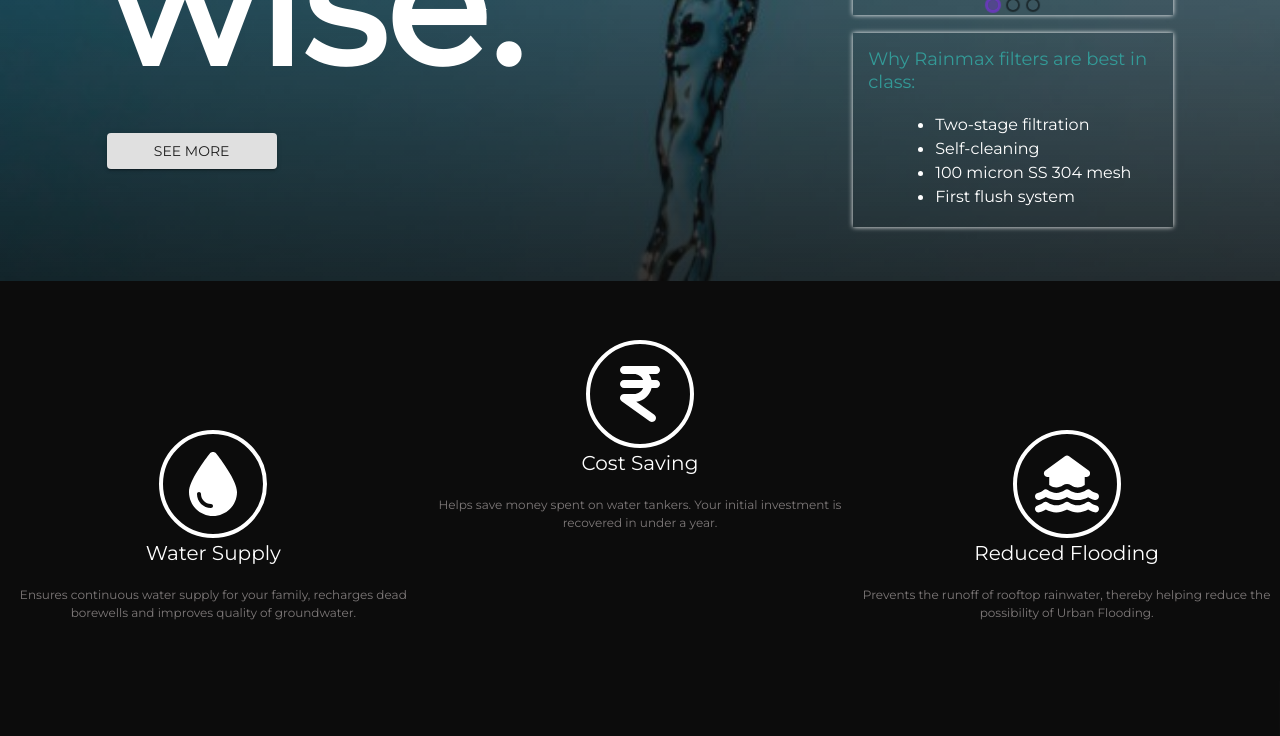
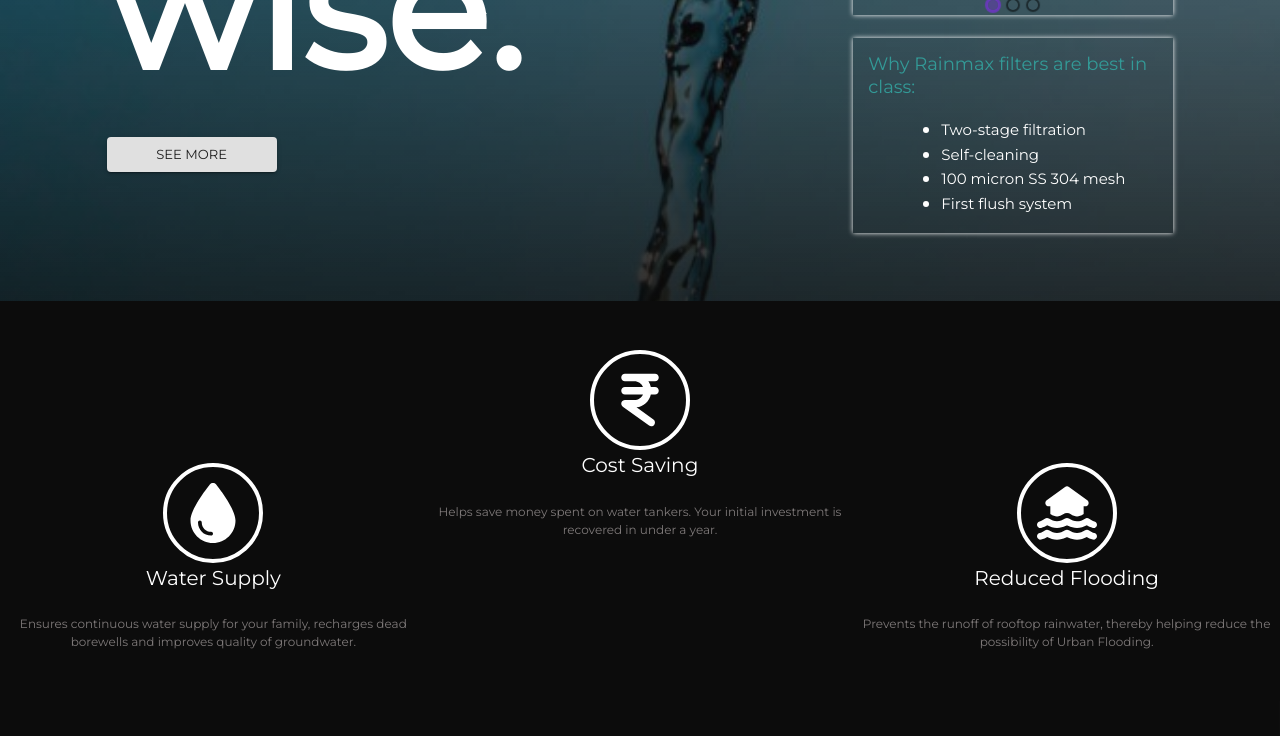
Before and after one commit to prashantbharati/rhall, a React (Create React App) app: page / in a window 1280 px wide. Shown: the part 720-1456 px from the top of the page. Built offline with nearby package versions, Linux system fonts and the light colour scheme.

Commit message:
animation added

```diff
--- a/public/index.html
+++ b/public/index.html
@@ -28,6 +28,7 @@
     <link rel="preconnect" href="https://fonts.googleapis.com">
 <link rel="preconnect" href="https://fonts.gstatic.com" crossorigin>
 <link href="https://fonts.googleapis.com/css2?family=Open+Sans:wght@500&family=Poppins:wght@100;400&display=swap" rel="stylesheet">
+<link rel="stylesheet" href="https://www.w3schools.com/w3css/4/w3.css">
     <title>React App</title>
 
   </head>
--- a/src/Home/home.js
+++ b/src/Home/home.js
@@ -200,6 +200,7 @@ const Home = () => {
                   alignItems: "center",
                   textAlign: "center",
                 }}
+                className=" w3-animate-left"
               >
                 <div
                   style={{
@@ -259,6 +260,7 @@ const Home = () => {
                   alignItems: "center",
                   textAlign: "center",
                 }}
+                className="w3-animate-bottom"
               >
                 <div
                   style={{
@@ -322,6 +324,7 @@ const Home = () => {
                   alignItems: "center",
                   textAlign: "center",
                 }}
+                className="w3-animate-right"
               >
                 <div
                   style={{
```
